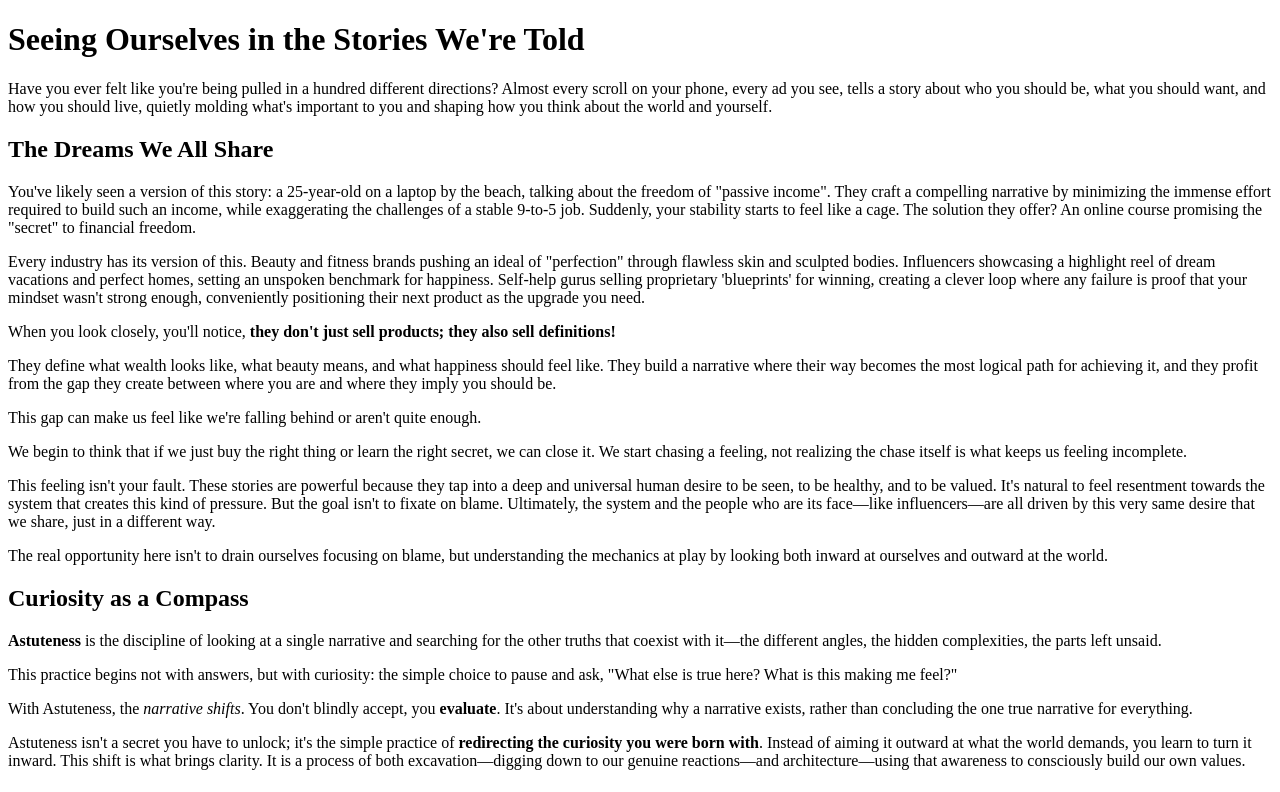
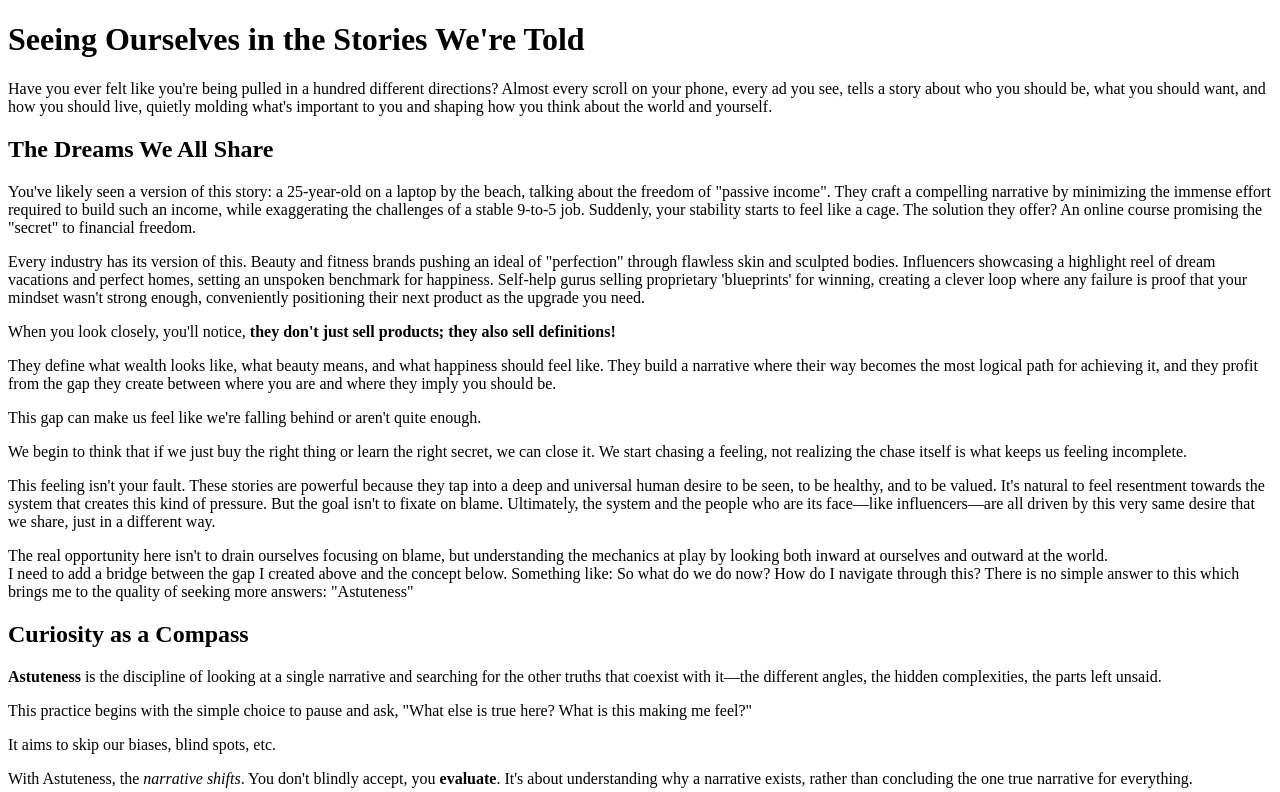
Before and after one commit to abhishek459/astute-insights, a SvelteKit app: page / in a window 1280 px wide. Shown: the top 792 px of the page. Built offline with nearby package versions, Linux system fonts and the light colour scheme.

Commit message:
Major Turning Point

```diff
--- a/src/app.css
+++ b/src/app.css
@@ -1,6 +1,4 @@
 @import 'tailwindcss';
-@plugin '@tailwindcss/forms';
-@plugin '@tailwindcss/typography';
 
 @theme {
     --color-starlight: oklch(93% 0.035 88);
--- a/src/routes/+page.svelte
+++ b/src/routes/+page.svelte
@@ -91,6 +91,11 @@
           </QuotedText>
         </Section>
 
+        I need to add a bridge between the gap I created above and the concept
+        below. Something like: So what do we do now? How do I navigate through
+        this? There is no simple answer to this which brings me to the quality
+        of seeking more answers: "Astuteness"
+
         <Section>
           <SubHeading>Curiosity as a Compass</SubHeading>
           <p>
@@ -100,10 +105,11 @@
           </p>
 
           <p>
-            This practice begins not with answers, but with curiosity: the
-            simple choice to pause and ask, "What else is true here? What is
-            this making me feel?"
+            This practice begins with the simple choice to pause and ask, "What
+            else is true here? What is this making me feel?"
           </p>
+
+          <p>It aims to skip our biases, blind spots, etc.</p>
 
           <p>
             With Astuteness, the <em>narrative shifts</em>. You don't blindly
@@ -116,11 +122,18 @@
             Astuteness isn't a secret you have to unlock; it's the simple
             practice of <strong
               >redirecting the curiosity you were born with</strong
-            >. Instead of aiming it outward at what the world demands, you learn
-            to turn it inward. This shift is what brings clarity. It is a
-            process of both excavation—digging down to our genuine reactions—and
-            architecture—using that awareness to consciously build our own
-            values.
+            >.
+
+            <!-- You are not aiming curiousity outwards, instead of shutting it down for convenience and other baits we take like looking good, looking smart, etc -->
+
+            Instead of aiming it outward at what the world demands, you learn to
+            turn it inward. This shift is what brings clarity.
+
+            <!-- I need to describe what clarity is being brought here and what this clarity means -->
+
+            It is a process of both excavation—digging down to our genuine
+            reactions—and architecture—using that awareness to consciously build
+            our own values.
           </p>
         </Section>
 
@@ -230,7 +243,7 @@
             I don't see 'Astuteness' as a proprietary method to be sold, but
             simply as a word for a universal human capacity we can rediscover
             together. I'll be sharing my own process on Instagram at
-            <a href="https://www.instagram.com/astute.insights"
+            <a href="https://www.instagram.com/astute.insights" target="_blank"
               >@astute.insights</a
             >. I invite you not to learn a system, but to simply join in the
             practice of noticing.
```
